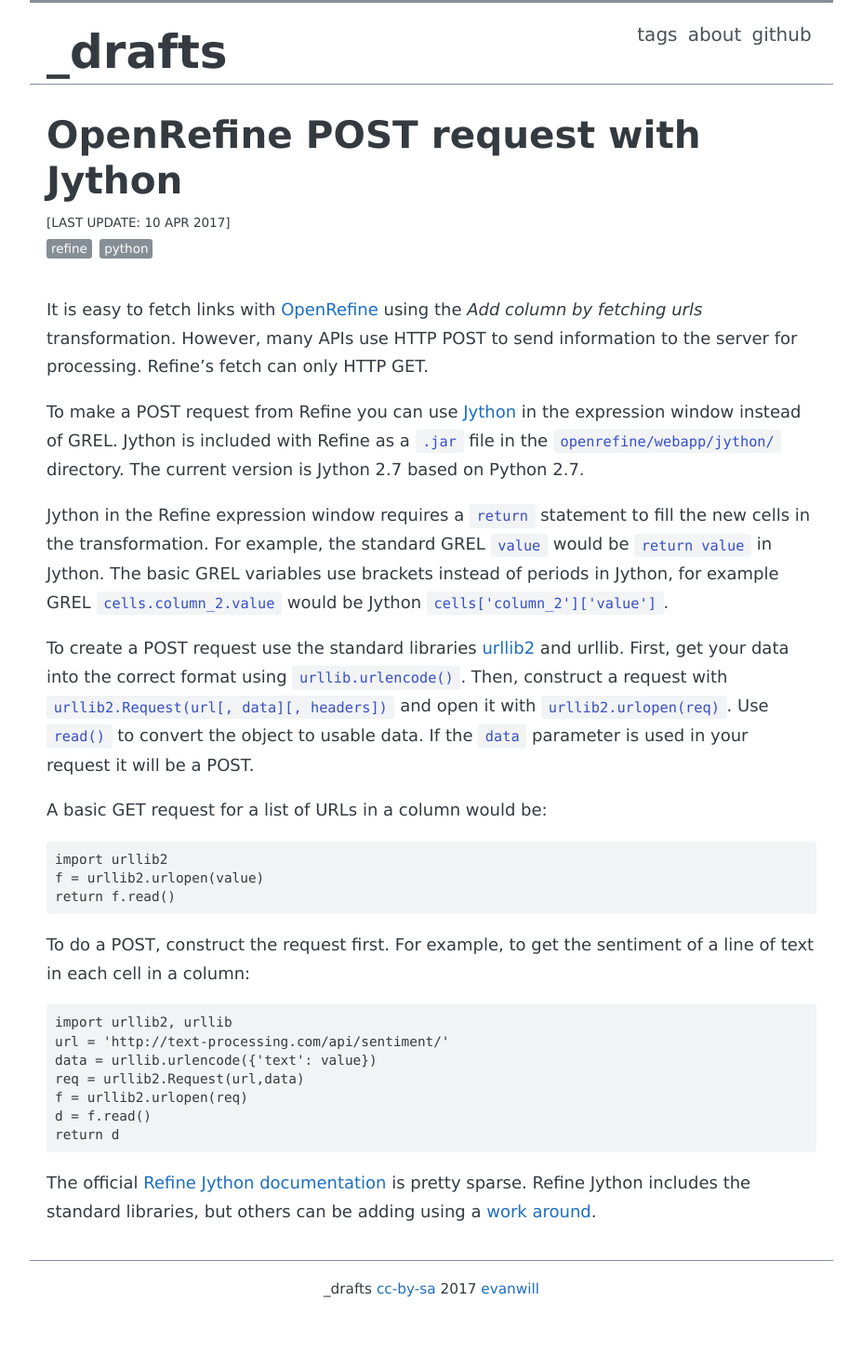
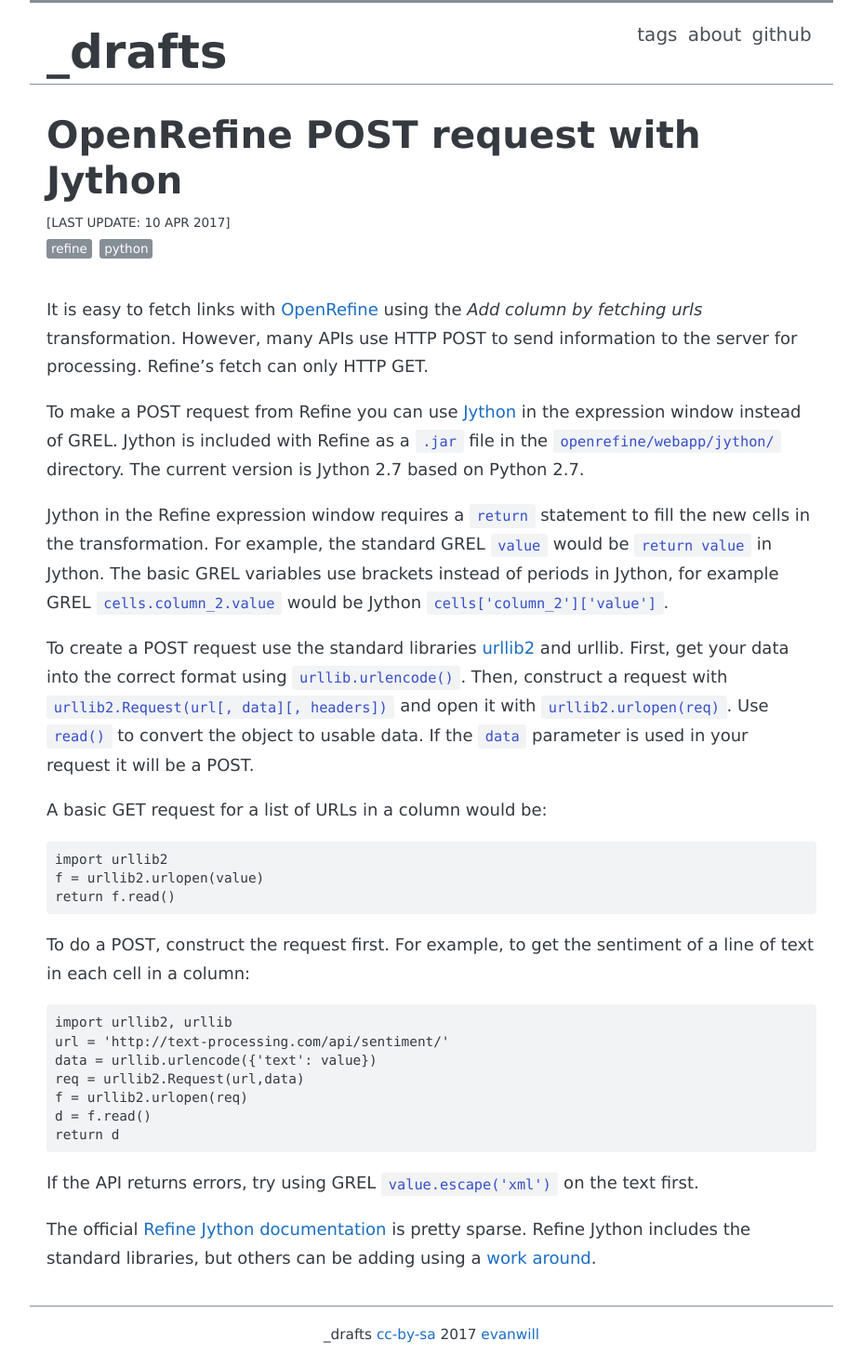
Before and after one commit to evanwill/_drafts, a Jekyll site: the page built from _notes/refine-post-request.md, in a window 1280 px wide. Shown: the whole page at 93% size, without its empty margins (176-1103 px from the left). Built offline with Jekyll 4.4.1, drawn with Linux system fonts in a browser that asks for light colours; before the commit the page ends 1421 px from its top, so only the background shows below that.

Commit message:
add escape xml

````diff
--- a/_notes/refine-post-request.md
+++ b/_notes/refine-post-request.md
@@ -44,5 +44,7 @@
 return d
 ```
 
+If the API returns errors, try using GREL `value.escape('xml')` on the text first.
+
 The official [Refine Jython documentation](https://github.com/OpenRefine/OpenRefine/wiki/Jython) is pretty sparse.
 Refine Jython includes the standard libraries, but others can be adding using a [work around](https://github.com/OpenRefine/OpenRefine/wiki/Extending-Jython-with-pypi-modules).
````
